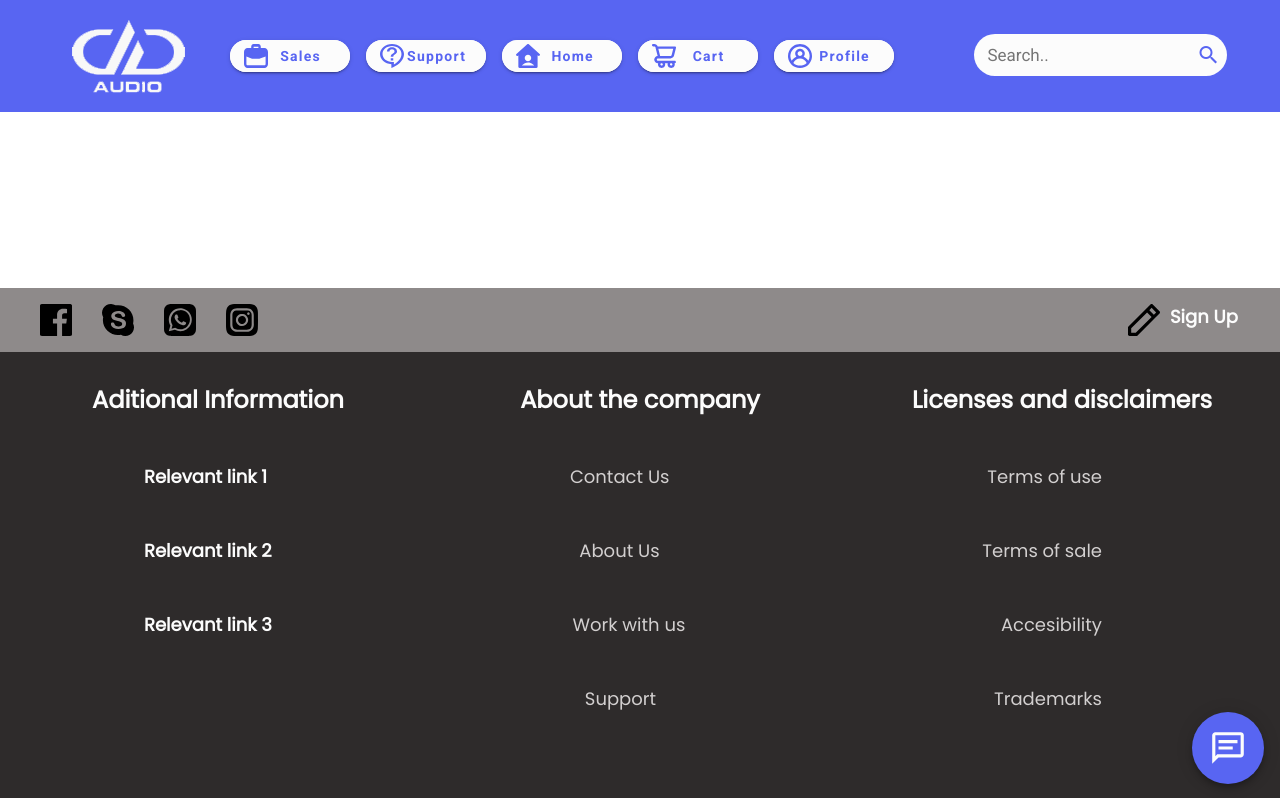
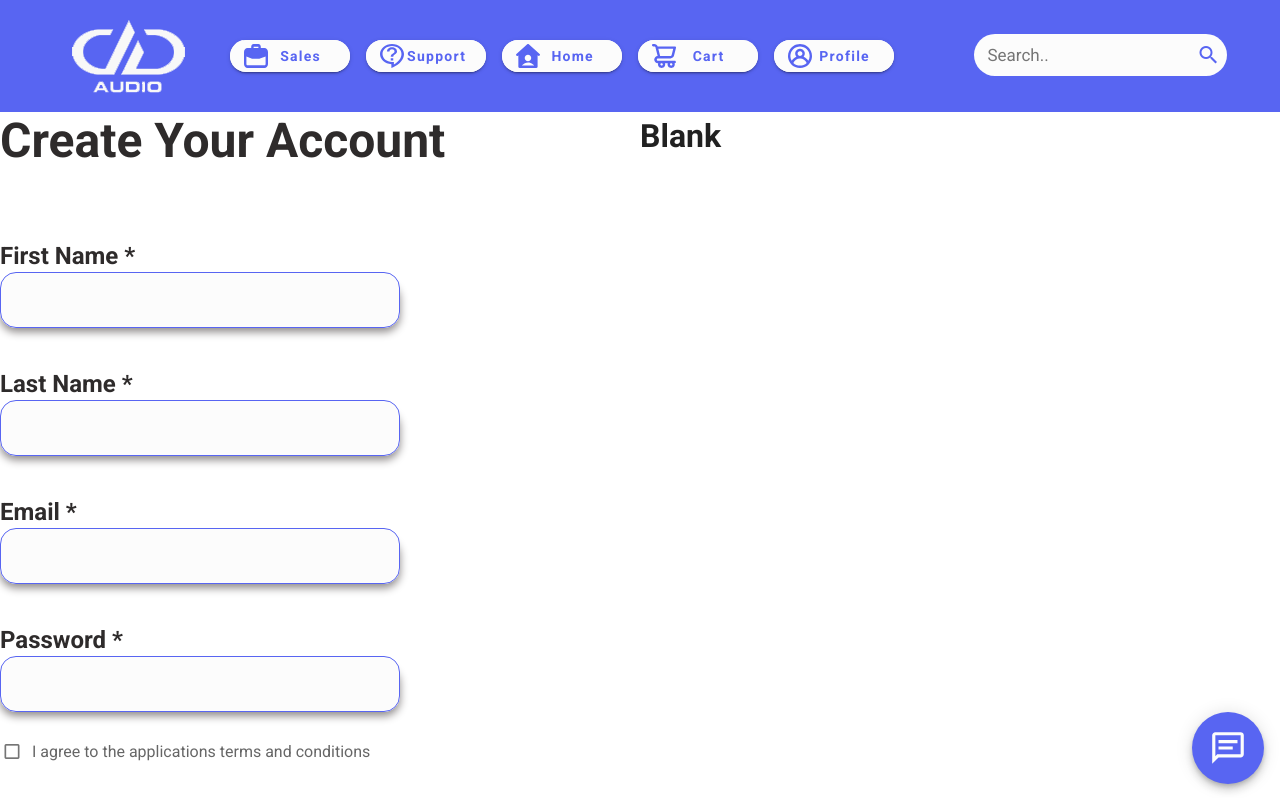
Before and after one commit to juandigv/eCommerceAudio, a Vue app in the folder e-commerce/: page /#/Account in a window 1280 px wide. Shown: the top 798 px of the page. Built offline with nearby package versions, Linux system fonts and the light colour scheme.

Commit message:
Implemented initial account page

```diff
--- /dev/null
+++ b/e-commerce/src/components/AccountForm.vue
@@ -0,0 +1,62 @@
+<template>
+  <div class="bg-red">
+    <h1 class="heading">Create Your Account</h1>
+    <h2 class="subheading">First Name *</h2>
+    <v-text-field
+      class="text-field"
+      background-color="var(--v-charcoal50-base)"
+      single-line
+      outlined
+    ></v-text-field>
+    <h2 class="subheading">Last Name *</h2>
+    <v-text-field
+      class="text-field"
+      background-color="var(--v-charcoal50-base)"
+      single-line
+      outlined
+    ></v-text-field>
+    <h2 class="subheading">Email *</h2>
+    <v-text-field
+      class="text-field"
+      background-color="var(--v-charcoal50-base)"
+      single-line
+      outlined
+    ></v-text-field>
+    <h2 class="subheading">Password *</h2>
+    <v-text-field
+      class="text-field"
+      background-color="var(--v-charcoal50-base)"
+      single-line
+      outlined
+    ></v-text-field>
+    <div style="margin-top: 32px">
+      <v-checkbox
+        class="filter-checkbox"
+        color="var(--v-primary500-base)"
+        v-for="element in checkLegal"
+        :key="element"
+        :label="element"
+        :value="element"
+        dense
+      />
+    </div>
+    <v-btn class="product-button" rounded color="var(--v-primary500-base)">
+      Submit
+    </v-btn>
+  </div>
+</template>
+
+<script>
+export default {
+  name: "AccountForm",
+  data() {
+    return {
+      checkLegal: [
+        "I agree to the applications terms and conditions",
+        "I want to subscribe to the news feed",
+      ],
+    };
+  },
+};
+</script>
+<style src="./accountForm.css" scoped></style>
--- /dev/null
+++ b/e-commerce/src/components/accountForm.css
@@ -0,0 +1,43 @@
+.heading{
+    color: var(--v-charcoal900-base);
+    font-size: 48px;
+    line-height: 58px;
+    font-weight: 600;
+    height: 80px;
+}
+.subheading{
+    color: var(--v-charcoal900-base);
+    font-size: 24px;
+    line-height: 32px;
+    font-weight: 600;
+    margin-top: 48px;
+}
+.filter-checkbox {
+    font-size: 18px;
+    line-height: 26px;
+    font-weight: 400;
+    height: 52px;
+    width: 400px;
+}
+.text-field{
+    width: 400px;
+    height: 48px;
+    border-radius: 16px;
+    border-color: var(--v-primary500-base) !important;
+    border-width: 3px !important;
+    box-shadow: 0px 12px 8px 0px var(--v-charcoal400-base) !important;
+}
+.text-field >>> fieldset {
+    border-color: var(--v-primary500-base) !important;
+}
+.product-button{
+    color: var(--v-charcoal50-base) !important;
+    width: 136px !important;
+    height: 48px !important;
+    margin-left: 128px;
+    margin-top: 24px;
+    font-size: 24px !important;
+    line-height: 32px;
+    font-weight: 600;
+    text-transform: none;
+}
--- a/e-commerce/src/router/index.js
+++ b/e-commerce/src/router/index.js
@@ -28,6 +28,15 @@ const routes = [
     component: () =>
       import(/* webpackChunkName: "about" */ "../views/Checkout.vue"),
   },
+  {
+    path: "/Account",
+    name: "Account",
+    // route level code-splitting
+    // this generates a separate chunk (about.[hash].js) for this route
+    // which is lazy-loaded when the route is visited.
+    component: () =>
+      import(/* webpackChunkName: "about" */ "../views/Account.vue"),
+  },
 ];
 
 const router = new VueRouter({
--- /dev/null
+++ b/e-commerce/src/views/Account.vue
@@ -0,0 +1,31 @@
+<template>
+  <div class="main-content">
+    <v-row justify="space-between" no-gutters>
+      <v-col>
+        <AccountForm />
+      </v-col>
+      <v-col>
+         <h1>Blank</h1>
+      </v-col>
+    </v-row>
+  </div>
+</template>
+
+<script>
+import AccountForm from "@/components/AccountForm.vue";
+
+export default {
+  name: "Home",
+  components: {
+    AccountForm,
+  },
+};
+</script>
+
+<style scoped>
+.main-content {
+  max-width: 1280px;
+  width: 100%;
+  margin: 0 auto;
+}
+</style>
```
